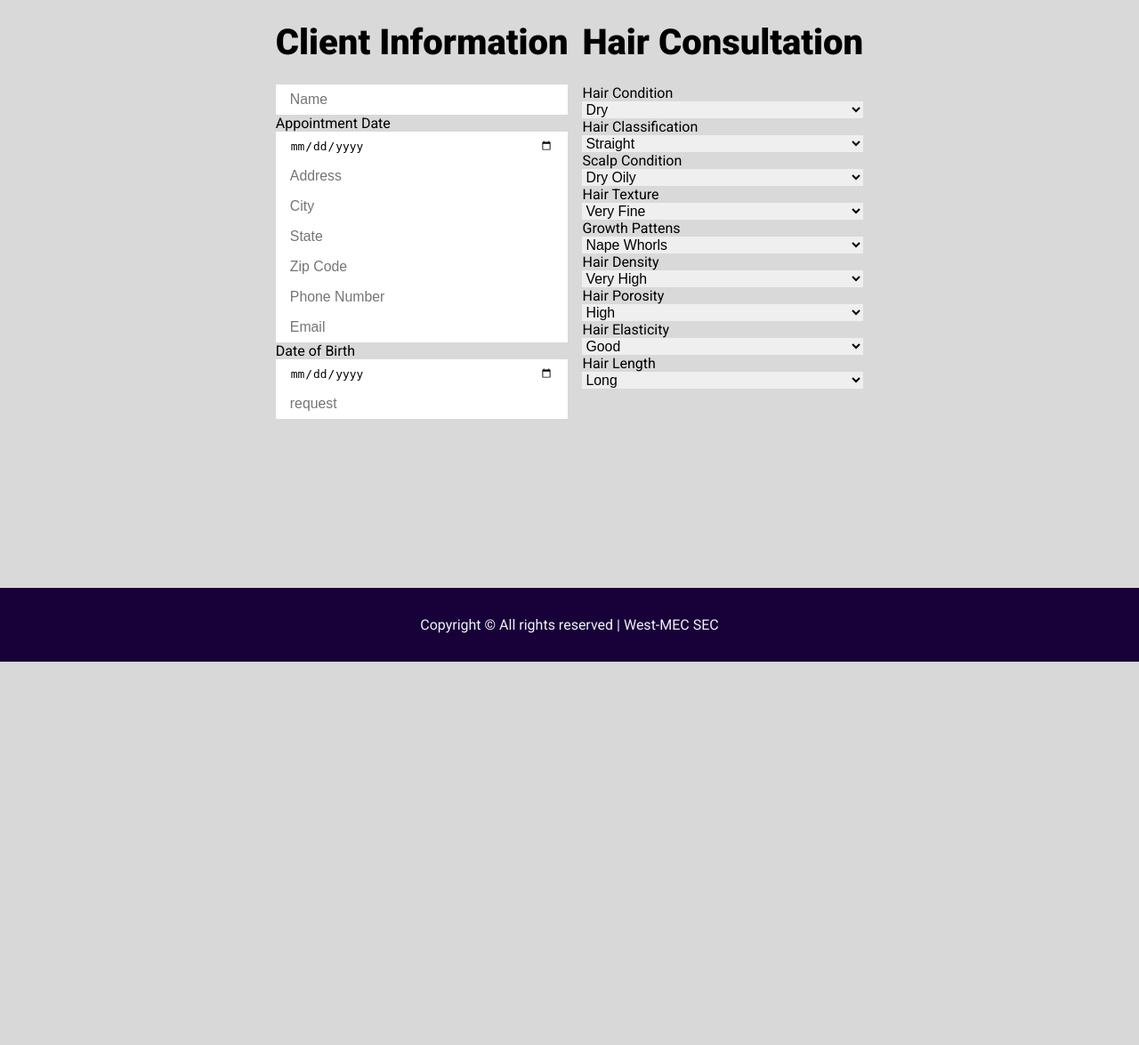
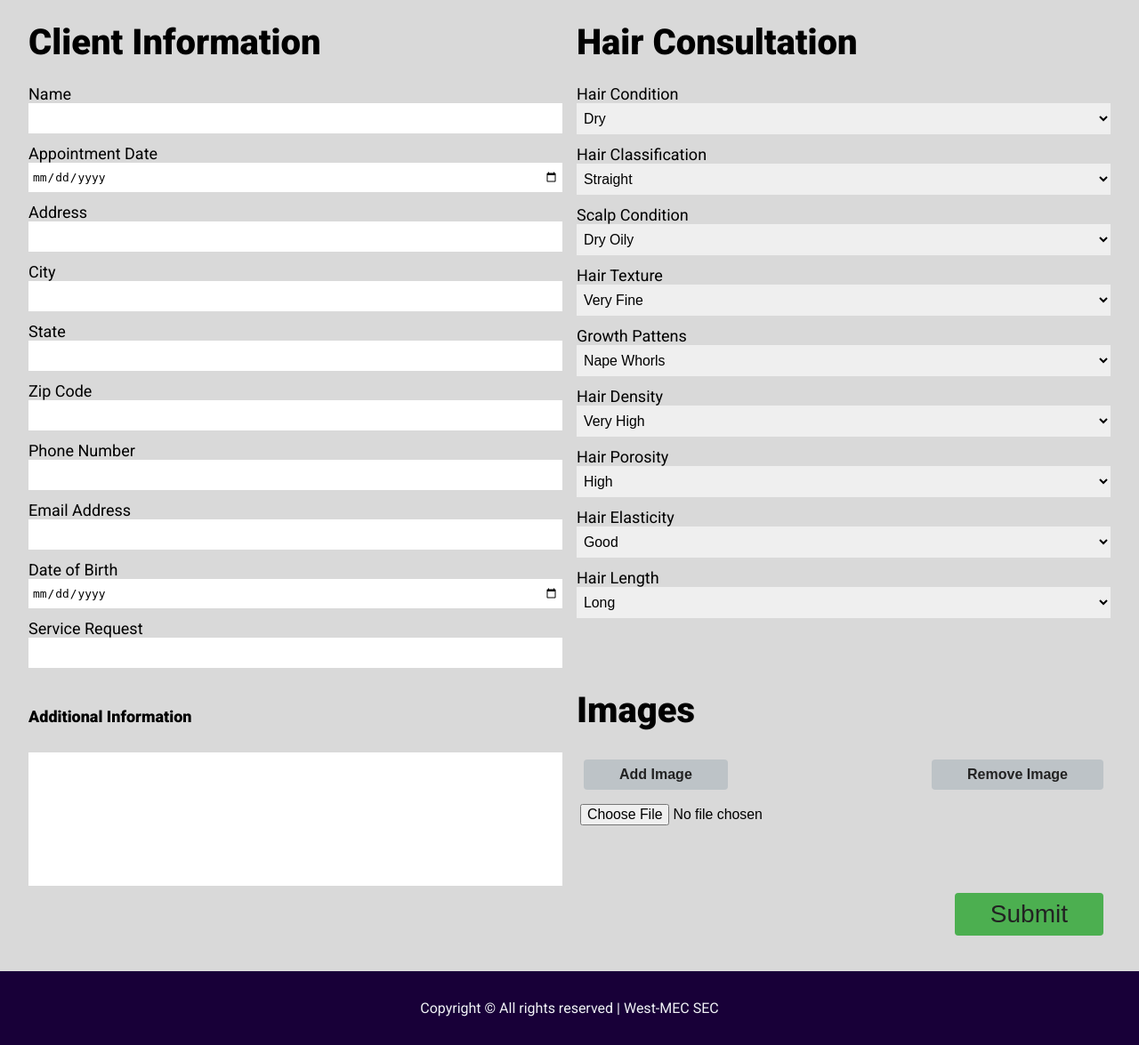
Before and after one commit to 0eef0/wmCosmetology, a Node server app: page /new-visit in a window 1280 px wide. Shown: the part 56-1231 px from the top of the page at 89% size. Before the commit the page ends 800 px from the top, so only its background shows below. Run offline with Node 20, Linux system fonts and the light colour scheme; the visitor is signed in with stand-in values (Sample User, id 1); some libraries are stand-ins or nearby versions.

Commit message:
new appointment form completed

```diff
--- a/views/pages/admin/new-visit.ejs
+++ b/views/pages/admin/new-visit.ejs
@@ -14,23 +14,39 @@
 <%- include('../../partials/navbar-spacer'); %>
 
 <!-- page content here -->
+<form action="#" class="form-container">
   <div class="row">
     <div class="col">
       <h1>Client Information</h1>
 
-    <input type="text" name="name" id="name" placeholder="Name">
+      <label for="name">Name</label>
+      <input type="text" name="name" id="name">
+
       <label for="appointment-date">Appointment Date</label>
       <input type="date" name="appointment-date" id="appointment-date">
-    <input type="text" name="address" id="address" placeholder="Address">
-    <input type="text" name="city" id="city" placeholder="City">
-    <input type="text" name="state" id="state" placeholder="State">
-    <input type="number" name="zip" id="zip" placeholder="Zip Code">
-    <input type="tel" name="phone" id="phone" placeholder="Phone Number">
-    <input type="email" name="email" id="email" placeholder="Email">
+
+      <label for="address">Address</label>
+      <input type="text" name="address" id="address">
+
+      <label for="city">City</label>
+      <input type="text" name="city" id="city">
+
+      <label for="state">State</label>
+      <input type="text" name="state" id="state">
+
+      <label for="zip">Zip Code</label>
+      <input type="number" name="zip" id="zip">
+
+      <label for="phone">Phone Number</label>
+      <input type="tel" name="phone" id="phone">
+
+      <label for="email">Email Address</label>
+      <input type="email" name="email" id="email">
       <label for="dob">Date of Birth</label>
       <input type="date" name="dob" id="dob">
 
-    <input type="text" name="service-request" id="service-request" placeholder="request">
+      <label for="service-request">Service Request</label>
+      <input type="text" name="service-request" id="service-request">
     </div>
 
     <div class="col">
@@ -58,6 +74,41 @@
     </div>
   </div>
 
+  <div class="row">
+    <div class="col">
+      <h1><label for="additional-info">Additional Information</label></h1>
+      <textarea name="additional-info" id="additional-info" cols="30" rows="10"></textarea>
+    </div>
+    <div class="col image-upload-container">
+      <h1>Images</h1>
+      <div class="button-container">
+        <button type="button" onClick="addImage()">Add Image</button>
+        <button type="button" onClick="removeImage()">Remove Image</button>
+      </div>
+
+      <input type="file" name="images" id="images" className="image-input">
+    </div>
+  </div>
+
+  <button type="submit" class="form-submit-btn">Submit</button>
+</form>
+
 <%- include('../../partials/admin-footer'); %>
+
+<script>
+  const imageUploadContainerDOM = document.querySelector('.image-upload-container');
+
+  const addImage = () => {
+    const input = document.createElement("input");
+    input.type = "file";
+    input.className = "image-input"; // set the CSS class
+    const imageInputsLength = document.getElementsByClassName('image-input').length;
+    return imageInputsLength < 3 ? imageUploadContainerDOM.appendChild(input) : null;
+  }
+  const removeImage = () => {
+    const imageInputsLength = document.getElementsByClassName('image-input').length;
+    return imageInputsLength > 0 ? imageUploadContainerDOM.removeChild(imageUploadContainerDOM.lastChild) : null;
+  }
+</script>
 </body>
 </html>
--- a/views/styles/layout/_admin-new-visit.scss
+++ b/views/styles/layout/_admin-new-visit.scss
@@ -1,17 +1,59 @@
+.form-container {
+  width: clamp(33vw, 80rem, 95vw);
+  display: flex;
+  flex-direction: column;
+  margin-bottom: 2rem;
+  .form-submit-btn {
+    width: max-content;
+    font-size: 1.75rem;
+    margin: .5rem;
+    margin-left: auto;
+    padding: .5rem 2.5rem;
+    border-radius: .25rem;
+    background-color: $clr-green-dark;
+    color: $clr-black;
+  }
+}
 .row {
   display: flex;
   gap: 1rem;
+  width: 100%;
   .col {
     display: flex;
     flex-direction: column;
+    width: 50%;
 
     h1 {
       font-size: $title-font-size;
       margin: 1.5rem 0;
     }
 
-    input {
-      padding: .5rem 1rem;
+    label {
+      margin-top: .75rem;
+      font-size: 18px;
+      &:first-of-type {
+        margin-top: 0;
+      }
+    }
+    input, select {
+      padding: .5rem .25rem;
+    }
+    textarea {
+      resize: none;
+    }
+    .button-container {
+      display: flex;
+      justify-content: space-between;
+      button {
+        width: max-content;
+        // font-size: 1.75rem;
+        margin: .5rem;
+        padding: .5rem 2.5rem;
+        border-radius: .25rem;
+        background-color: $light-gray-background;
+        color: $clr-black;
+        font-weight: bold;
+      }
     }
   }
 }
--- a/views/styles/main.css
+++ b/views/styles/main.css
@@ -1058,11 +1058,37 @@ footer .payment-container .copyright {
           filter: brightness(0.6);
 }
 
+.form-container {
+  width: clamp(33vw, 80rem, 95vw);
+  display: -webkit-box;
+  display: -ms-flexbox;
+  display: flex;
+  -webkit-box-orient: vertical;
+  -webkit-box-direction: normal;
+      -ms-flex-direction: column;
+          flex-direction: column;
+  margin-bottom: 2rem;
+}
+
+.form-container .form-submit-btn {
+  width: -webkit-max-content;
+  width: -moz-max-content;
+  width: max-content;
+  font-size: 1.75rem;
+  margin: .5rem;
+  margin-left: auto;
+  padding: .5rem 2.5rem;
+  border-radius: .25rem;
+  background-color: #4CAF50;
+  color: #222;
+}
+
 .row {
   display: -webkit-box;
   display: -ms-flexbox;
   display: flex;
   gap: 1rem;
+  width: 100%;
 }
 
 .row .col {
@@ -1073,6 +1099,7 @@ footer .payment-container .copyright {
   -webkit-box-direction: normal;
       -ms-flex-direction: column;
           flex-direction: column;
+  width: 50%;
 }
 
 .row .col h1 {
@@ -1080,8 +1107,42 @@ footer .payment-container .copyright {
   margin: 1.5rem 0;
 }
 
-.row .col input {
-  padding: .5rem 1rem;
+.row .col label {
+  margin-top: .75rem;
+  font-size: 18px;
+}
+
+.row .col label:first-of-type {
+  margin-top: 0;
+}
+
+.row .col input, .row .col select {
+  padding: .5rem .25rem;
+}
+
+.row .col textarea {
+  resize: none;
+}
+
+.row .col .button-container {
+  display: -webkit-box;
+  display: -ms-flexbox;
+  display: flex;
+  -webkit-box-pack: justify;
+      -ms-flex-pack: justify;
+          justify-content: space-between;
+}
+
+.row .col .button-container button {
+  width: -webkit-max-content;
+  width: -moz-max-content;
+  width: max-content;
+  margin: .5rem;
+  padding: .5rem 2.5rem;
+  border-radius: .25rem;
+  background-color: #bdc3c7;
+  color: #222;
+  font-weight: bold;
 }
 
 /* Other Colors used */
--- a/views/styles/themes/_defaultTheme.scss
+++ b/views/styles/themes/_defaultTheme.scss
@@ -5,6 +5,7 @@ $light-background-translucent: #f5f6faaa;
 $medium-light-background: #d8d8d8;
 
 $dark-background: #2d3436;
+$light-gray-background: #bdc3c7;
 
 $font-color-light: #f1f2f6;
 $font-color-dark: #17161d;
@@ -49,7 +50,7 @@ $transparent-darker: #00000099;
 $font-light: $light-background;
 $clr-red-dark: hsl(360, 67%, 44%);
 $clr-red-light: hsl(360, 71%, 66%);
-$clr-green-dark: hsl(125, 67%, 44%);
+$clr-green-dark: #4CAF50;
 $clr-green-light: hsl(125, 71%, 66%);
 $btn-light: #949494;
 $btn-dark: #303030;
```
Also changed, not shown: 1 other file. Lines whose indentation alone changed are shown as unchanged.
